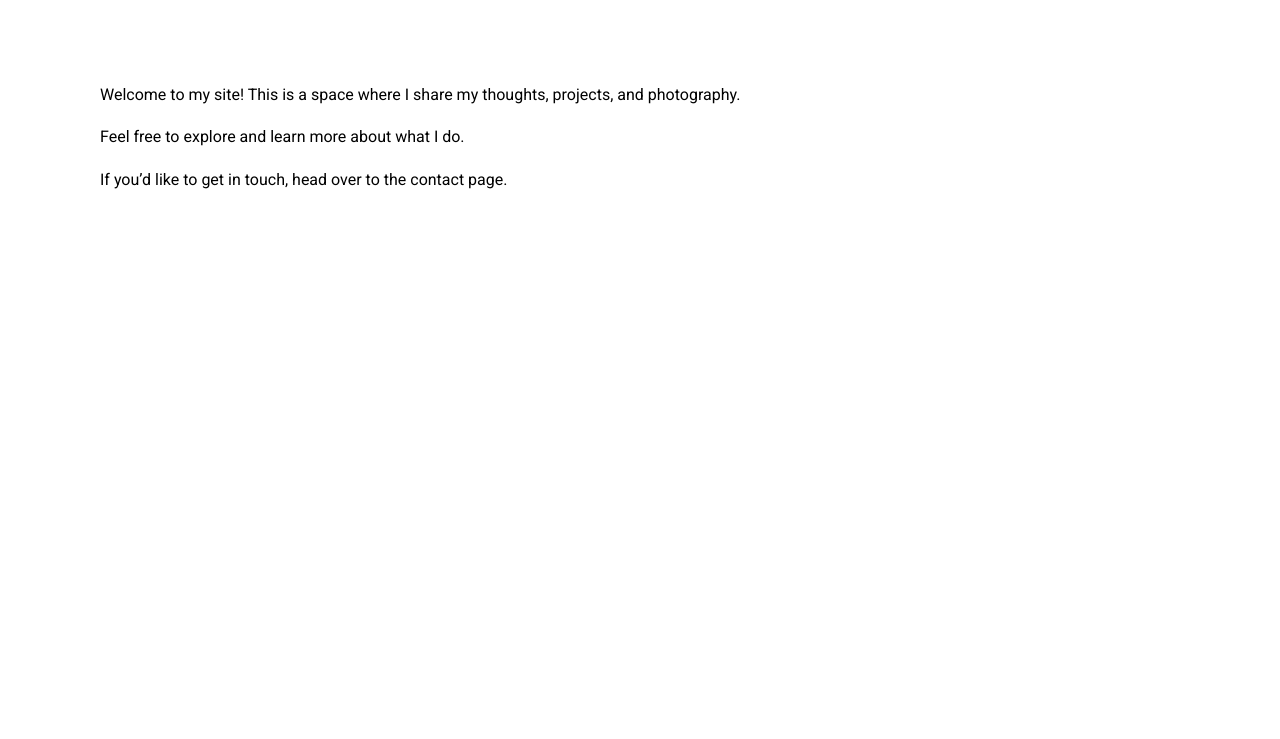
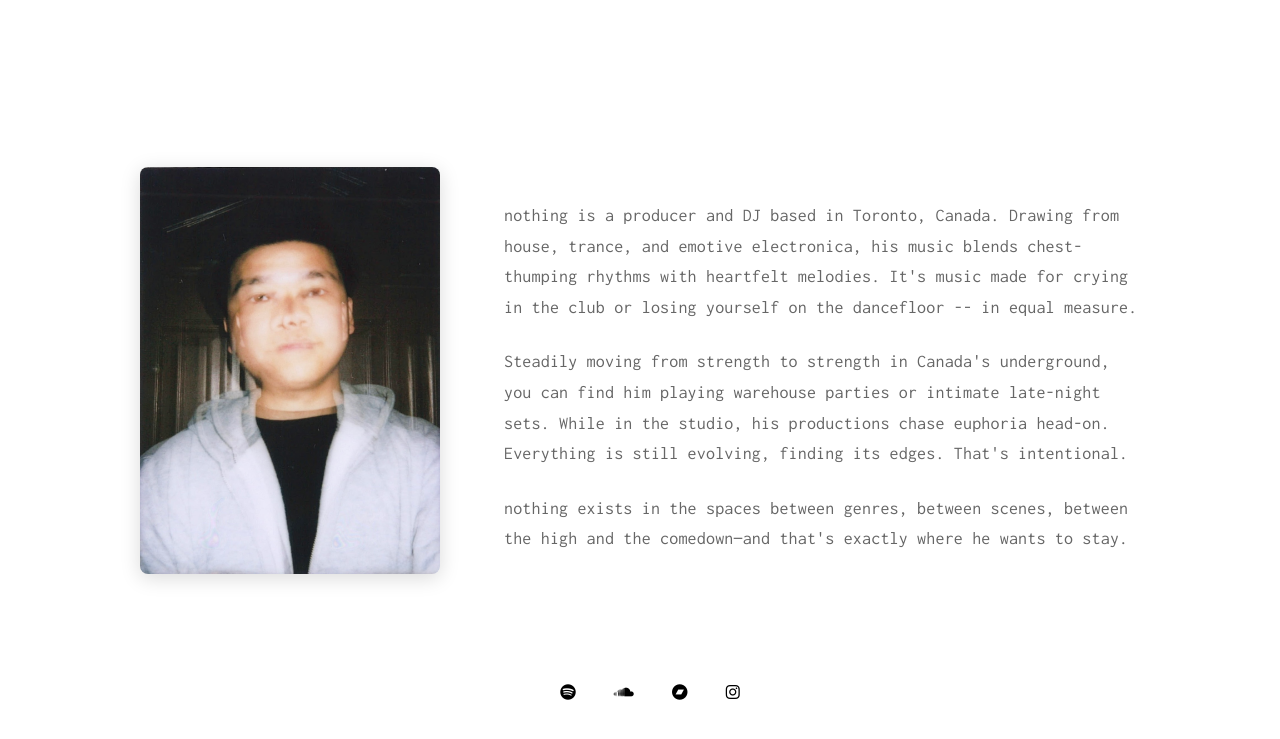
Before and after one commit to briannguy3n/nothingcouldnever2, a Jekyll site: the page built from pages/about.md, in a window 1280 px wide. Shown: the top 739 px of the page. Built offline with Jekyll 4.4.1, drawn with Linux system fonts in a browser that asks for light colours.

Commit message:
Complete About Page Redesign (#2)
* Add about link and styling to landing page

* Write artist bio

* Add bio pic

* Add styling to about page

* Change font and color & update image styling

* Add stylistic tooltip

* Update bio a bit

```diff
--- a/_layouts/landing.html
+++ b/_layouts/landing.html
@@ -2,7 +2,8 @@
 <html>
   {% include head.html %}
   <body class="landing-page">
-    <div class="landing-container">
+    <div class="landing-main-links-container">
+      <a href="/about">about</a>
       <a href="/photos">photos</a>
     </div>
     {% include footer.html %}
--- a/_sass/_landing.scss
+++ b/_sass/_landing.scss
@@ -13,13 +13,22 @@
   text-align: center;
 }
 
-.landing-container a {
+.landing-main-links-container {
+  display: flex;
+  flex-direction: row;
+  gap: 2rem;
+  justify-content: center;
+  margin-left: 4rem;
+}
+
+
+.landing-main-links-container a {
   font-size: 2rem;
   text-decoration: none;
   color: $brand-color;
   transition: color 0.3s ease;
 }
 
-.landing-container a:hover {
+.landing-main-links-container a:hover {
   color: #666;
 }
--- a/_sass/_page.scss
+++ b/_sass/_page.scss
@@ -4,3 +4,111 @@
   margin: 10px auto 10px;
   padding: 0px 10px 10px;
 }
+
+.about-layout {
+  display: flex;
+  gap: 4rem;
+  align-items: center;
+  justify-content: center;
+  max-width: 1000px;
+  margin: 0 auto;
+  min-height: 60vh;
+  padding: 2rem;
+
+  .about-image {
+    flex-shrink: 0;
+
+    a {
+      display: block;
+      cursor: pointer;
+      position: relative;
+    }
+
+    img {
+      max-width: 300px;
+      width: 100%;
+      border-radius: 8px;
+      box-shadow: 0 4px 20px rgba(0, 0, 0, 0.15);
+      transition: transform 0.3s ease, box-shadow 0.3s ease;
+      display: block;
+    }
+
+    a:hover img {
+      transform: translateY(-2px);
+      box-shadow: 0 8px 30px rgba(0, 0, 0, 0.2);
+    }
+
+    // Custom tooltip styling
+    .image-link[data-tooltip] {
+      &::after {
+        content: attr(data-tooltip);
+        position: absolute;
+        bottom: -50px;
+        left: 50%;
+        transform: translateX(-50%) translateY(10px);
+        background: rgba(0, 0, 0, 0.9);
+        color: white;
+        padding: 8px 16px;
+        border-radius: 6px;
+        font-size: 0.875rem;
+        font-family: $body-font-family;
+        white-space: nowrap;
+        opacity: 0;
+        pointer-events: none;
+        transition: opacity 0.3s ease, transform 0.3s ease;
+        z-index: 1000;
+      }
+
+      &::before {
+        content: '';
+        position: absolute;
+        bottom: -20px;
+        left: 50%;
+        transform: translateX(-50%) translateY(10px);
+        border: 8px solid transparent;
+        border-bottom-color: rgba(0, 0, 0, 0.9);
+        opacity: 0;
+        pointer-events: none;
+        transition: opacity 0.3s ease, transform 0.3s ease;
+        z-index: 1000;
+      }
+
+      &:hover::after,
+      &:hover::before {
+        opacity: 1;
+        transform: translateX(-50%) translateY(0);
+      }
+    }
+  }
+
+  .about-text {
+    flex: 1;
+    color: $text-color;
+
+    p {
+      font-size: 1.125rem;
+      line-height: 1.7;
+      letter-spacing: 0.01em;
+      margin-bottom: 1.5rem;
+
+      &:last-child {
+        margin-bottom: 0;
+      }
+    }
+  }
+
+  // Responsive: Stack vertically on mobile
+  @media (max-width: 768px) {
+    flex-direction: column;
+    gap: 2.5rem;
+    padding: 1.5rem;
+
+    .about-image img {
+      max-width: 250px;
+    }
+
+    .about-text p {
+      font-size: 1rem;
+    }
+  }
+}
--- a/assets/css/main.scss
+++ b/assets/css/main.scss
@@ -1,11 +1,14 @@
 ---
 ---
 
-$base-font-family: 'Roboto', sans-serif;
-$body-font-family: 'Roboto', sans-serif;
+@import url('https://fonts.googleapis.com/css2?family=Inconsolata:wght@400;500;600;700&display=swap');
+
+$base-font-family: 'Inconsolata', monospace;
+$body-font-family: 'Inconsolata', monospace;
 $code-font-family: "Source Code Pro", monospace;
 
 $brand-color: black;
+$text-color: #666666;
 
 $container-width: 1100px;
 $tablet-width: 600px;
--- a/pages/about.md
+++ b/pages/about.md
@@ -4,10 +4,19 @@ title: About
 permalink: /about
 ---
 
+<div class="about-layout">
+  <div class="about-image">
+    <a href="/" class="image-link" data-tooltip="Go back to home page">
+      <img src="/assets/img/pages/1655_001.jpg" alt="nothing - Toronto producer and DJ">
+    </a>
+  </div>
+  <div class="about-text">
+    <p>nothing is a producer and DJ based in Toronto, Canada. Drawing from house, trance, and emotive electronica, his music blends chest-thumping rhythms with heartfelt melodies. It's music made for crying in the club or losing yourself on the dancefloor -- in equal measure.</p>
 
+    <p>Steadily moving from strength to strength in Canada's underground, you can find him playing warehouse parties or intimate late-night sets. While in the studio, his productions chase euphoria head-on. Everything is still evolving, finding its edges. That's intentional.</p>
 
-Welcome to my site! This is a space where I share my thoughts, projects, and photography.
+    <p>nothing exists in the spaces between genres, between scenes, between the high and the comedown—and that's exactly where he wants to stay.</p>
+  </div>
+</div>
 
-Feel free to explore and learn more about what I do.
-
-If you’d like to get in touch, head over to the contact page.
+{% include footer.html %}
```
Also changed, not shown: assets/img/pages/1655_001.jpg (added).
